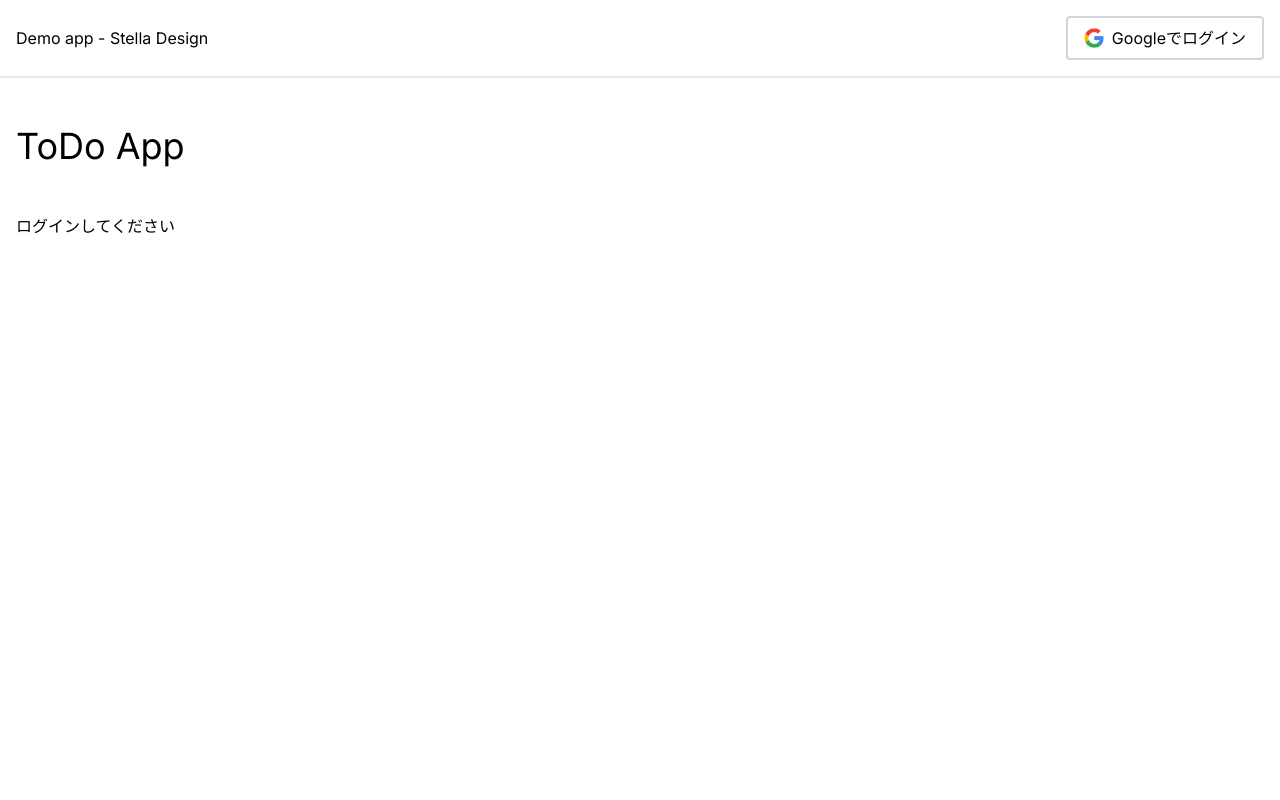
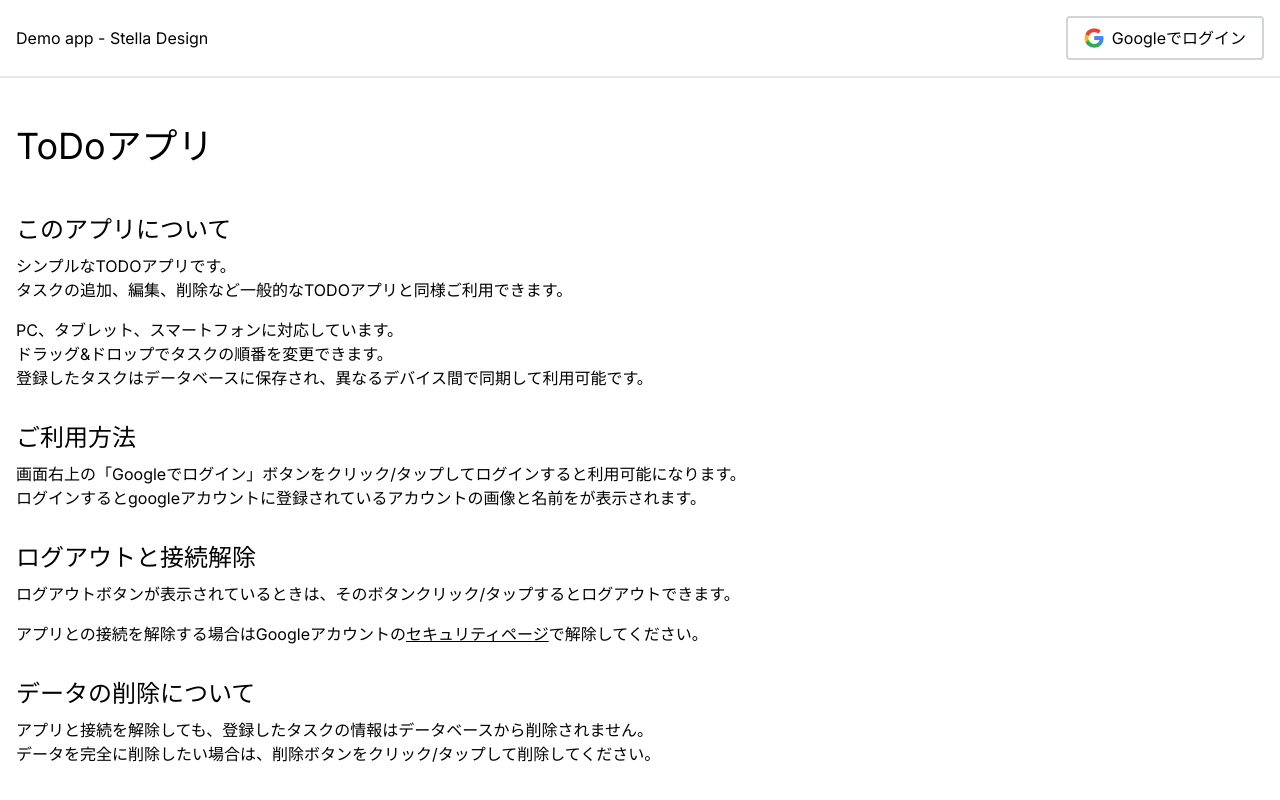
Before and after one commit to kouichi-hoshi/demo-app, a Next.js app: page /todo-app in a window 1280 px wide. Built offline with nearby package versions, Linux system fonts and the light colour scheme; no server answers.

Commit message:
未ログイン時のメッセージを追加：スタイルの細かな修正：use client宣言を修正：CommonHeaderにhomeへのリンクを追加：ToDoページタイトルを修正

```diff
--- a/src/app/_components/CommonHeader/index.tsx
+++ b/src/app/_components/CommonHeader/index.tsx
@@ -1,5 +1,4 @@
-'use client'
-
+import Link from 'next/link'
 import FirebaseLogIn from '@/_components/FirebaseLogIn'
 import { SITE_META } from '@/_constants/constants'
 
@@ -7,7 +6,9 @@ export default function CommonHeader() {
   return (
     <header>
       <div className='baseContainer flex items-center justify-between gap-2 py-4'>
-        <p>{SITE_META.siteTitle}</p>
+        <p>
+          <Link href='/'>{SITE_META.siteTitle}</Link>
+        </p>
         <FirebaseLogIn />
       </div>
     </header>
--- a/src/app/_components/FirebaseLogIn/index.tsx
+++ b/src/app/_components/FirebaseLogIn/index.tsx
@@ -1,3 +1,5 @@
+'use client'
+
 import Image from 'next/image'
 import { useAuth } from '@/_provider/FirebaseProvider'
 import { signInWithPopup, GoogleAuthProvider } from 'firebase/auth'
--- a/src/app/_components/LoginStatus/index.tsx
+++ b/src/app/_components/LoginStatus/index.tsx
@@ -6,7 +6,7 @@ export default function LoginStatus() {
   const { currentUser } = useAuth()
 
   return (
-    <dl className='my-6 md:my-12 flex gap-2'>
+    <dl className='my-6 flex gap-2 md:my-12'>
       <dt>Login status:</dt>
       {currentUser ? <dd>ログイン中</dd> : <dd>ログアウト</dd>}
     </dl>
--- a/src/app/_components/SortableTaskList/index.tsx
+++ b/src/app/_components/SortableTaskList/index.tsx
@@ -1,5 +1,6 @@
 'use client'
 
+import Link from 'next/link'
 import { useAuth } from '@/_provider/FirebaseProvider'
 import useTasks from '@/_hooks/useTasks'
 import TaskList from '@/_components/TaskList'
@@ -79,7 +80,52 @@ export default function FireStoreTest2() {
           </div>
         </>
       ) : (
-        <p>ログインしてください</p>
+        <>
+          <section className='my-8'>
+            <h2 className='mb-2 text-2xl'>このアプリについて</h2>
+            <p className='mb-4'>
+              シンプルなTODOアプリです。
+              <br />
+              タスクの追加、編集、削除など一般的なTODOアプリと同様ご利用できます。
+            </p>
+            <p className='mb-4'>
+              PC、タブレット、スマートフォンに対応しています。
+              <br />
+              ドラッグ&ドロップでタスクの順番を変更できます。
+              <br />
+              登録したタスクはデータベースに保存され、異なるデバイス間で同期して利用可能です。
+            </p>
+          </section>
+          <section className='my-8'>
+            <h2 className='mb-2 text-2xl'>ご利用方法</h2>
+            <p className='mb-4'>
+              画面右上の「Googleでログイン」ボタンをクリック/タップしてログインすると利用可能になります。
+              <br />
+              ログインするとgoogleアカウントに登録されているアカウントの画像と名前をが表示されます。
+            </p>
+          </section>
+          <section className='my-8'>
+            <h2 className='mb-2 text-2xl'>ログアウトと接続解除</h2>
+            <p className='mb-4'>
+              ログアウトボタンが表示されているときは、そのボタンクリック/タップするとログアウトできます。
+            </p>
+            <p className='mb-4'>
+              アプリとの接続を解除する場合はGoogleアカウントの
+              <Link href='https://myaccount.google.com/security' target='_blank' className='underline'>
+                セキュリティページ
+              </Link>
+              で解除してください。
+            </p>
+          </section>
+          <section className='my-8'>
+            <h2 className='mb-2 text-2xl'>データの削除について</h2>
+            <p className='mb-4'>
+              アプリと接続を解除しても、登録したタスクの情報はデータベースから削除されません。
+              <br />
+              データを完全に削除したい場合は、削除ボタンをクリック/タップして削除してください。
+            </p>
+          </section>
+        </>
       )}
     </div>
   )
--- a/src/app/todo-app/page.tsx
+++ b/src/app/todo-app/page.tsx
@@ -2,9 +2,9 @@ import PageHeader from '@/_components/PageHeader'
 import SortableTaskList from '@/_components/SortableTaskList'
 
 const metaInitial = {
-  title: 'ToDo App',
+  title: 'ToDoアプリ',
   description:
-    'シンプルなTODOアプリです。ドラッグ&ドロップでタスクの順番を変更できます。PC、タブレット、スマートフォンに対応しています。',
+    'シンプルなToDoアプリです。ドラッグ&ドロップでタスクの順番を変更できます。PC、タブレット、スマートフォンに対応しています。',
   canonical: 'todo-app',
 }
 
```
